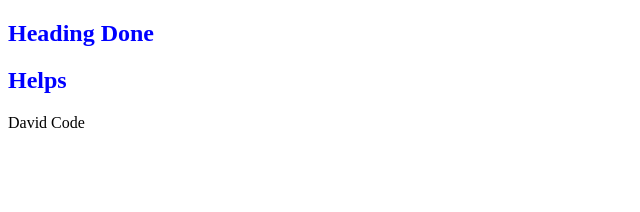
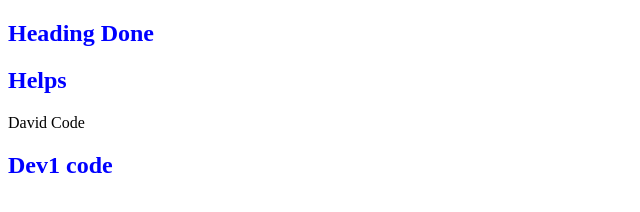
Before and after one commit to thomasabol608/mygit, a plain HTML site: page index.html in a window 1280 px wide. Shown: the whole page, without its empty margins (0-640 px from the left). Drawn offline with Linux system fonts and the light colour scheme.

Commit message:
Developer one push

```diff
--- a/index.html
+++ b/index.html
@@ -11,6 +11,7 @@
     <h2>Heading Done</h2>
     <h2>Helps</h2>
     <p>David  Code</p>
+    <h2>Dev1 code</h2>
 
 </body>
 </html>
```
